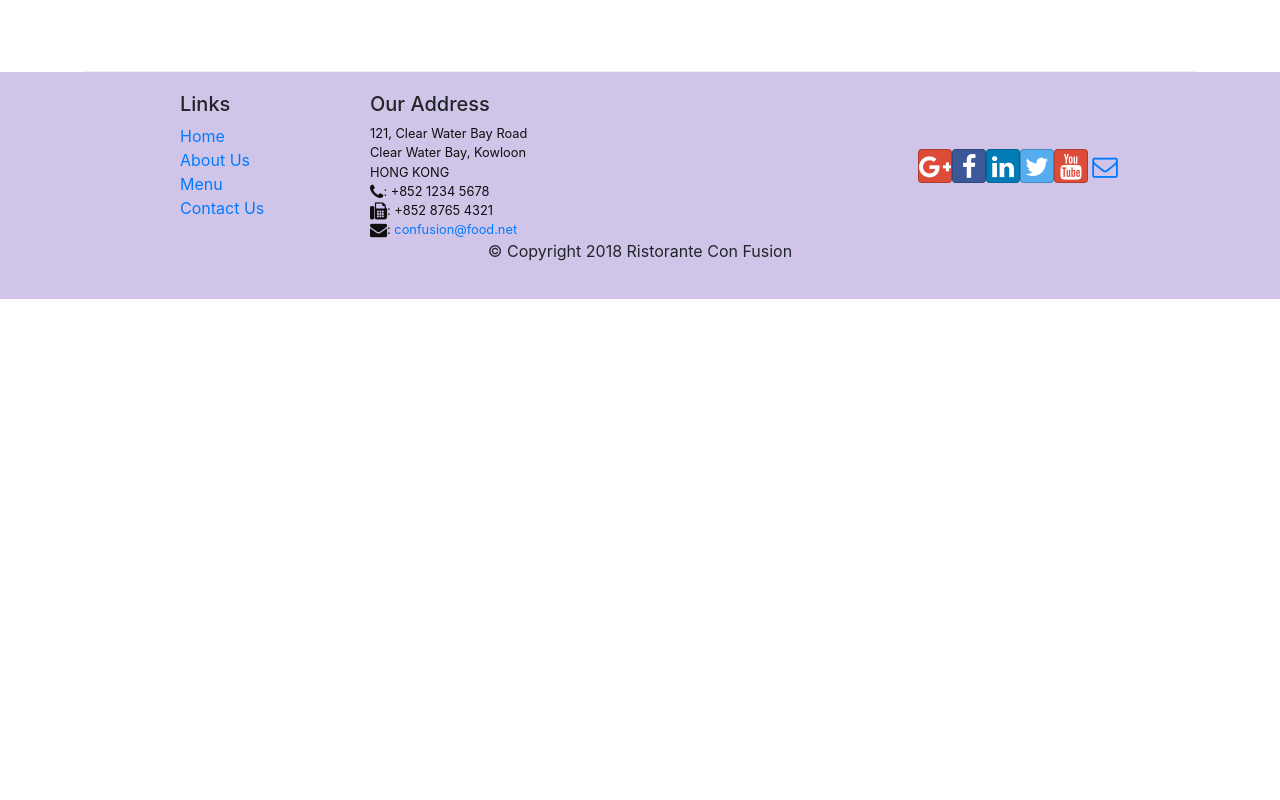
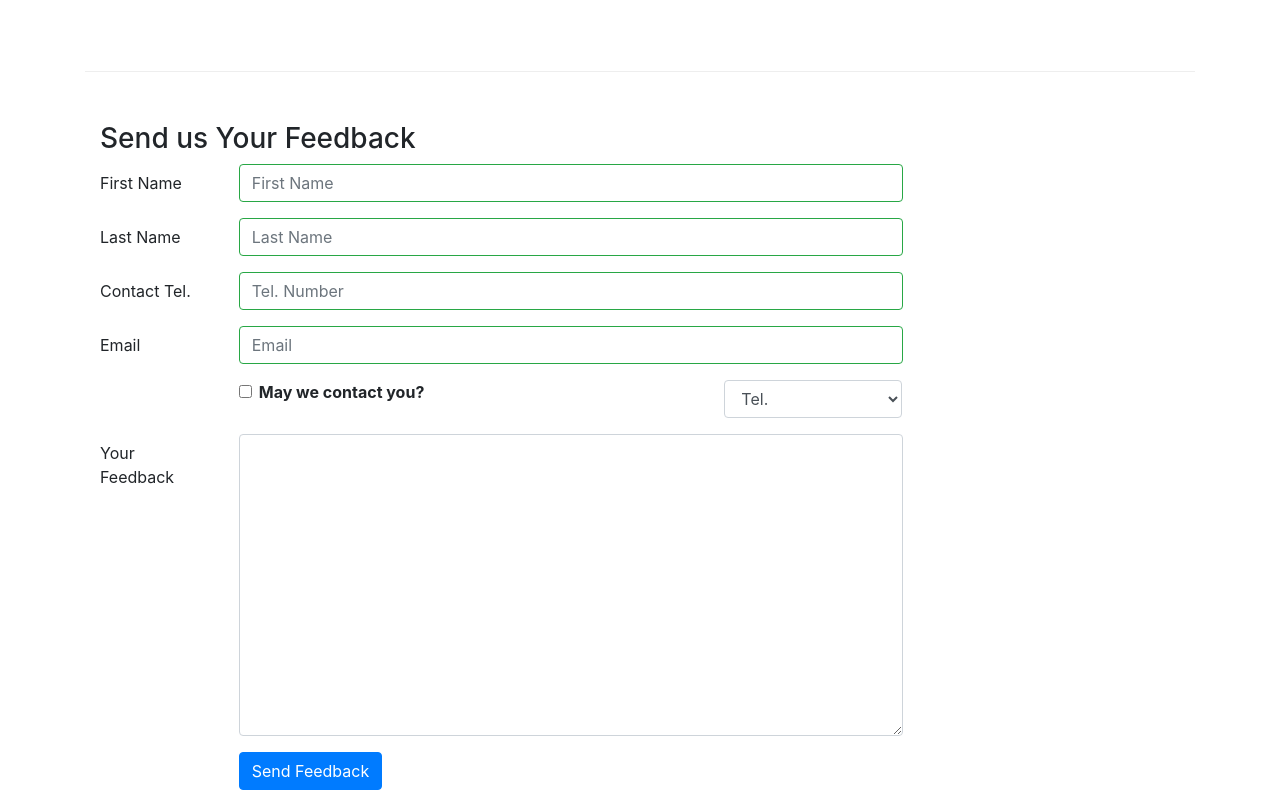
Before and after one commit to billkien00/FUNIX-reactjs, a React (Create React App) app: page /contactus in a window 1280 px wide. Shown: the part 800-1600 px from the top of the page. Before the commit the page ends 1099 px from the top, so only its background shows below. Built offline with nearby package versions, Linux system fonts and the light colour scheme.

Commit message:
lab6 form validation

```diff
--- a/src/components/ContactComponent.js
+++ b/src/components/ContactComponent.js
@@ -1,14 +1,102 @@
-import React from 'react';
-import { Link } from 'react-router-dom';
-import { Breadcrumb, BreadcrumbItem } from 'reactstrap';
+import React, { Component } from "react";
+import { Errors } from "react-redux-form";
+import { Link } from "react-router-dom";
+import {
+  Breadcrumb,
+  BreadcrumbItem,
+  Button,
+  Form,
+  FormGroup,
+  Label,
+  Input,
+  Col,
+  Row,
+  FormFeedback,
+} from "reactstrap";
 
-function Contact() {
-    return(
+class Contact extends Component {
+  constructor(props) {
+    super(props);
+
+    this.state = {
+      firstname: "",
+      lastname: "",
+      telnum: "",
+      email: "",
+      agree: false,
+      contactType: "Tel.",
+      message: "",
+      touched: {
+        firstname: false,
+        lastname: false,
+        telnum: false,
+        email: false,
+      },
+    };
+
+  }
+  handleBlur=(field)=>(evt)=> {
+    this.setState({
+      touched: { ...this.state.touched, [field]: true },
+    });
+  }
+  validate(firstname, lastname, telnum, email) {
+    const erros = {
+      firstname: "",
+      lastname: "",
+      telnum: "",
+      email: "",
+    };
+    if (this.state.touched.firstname && firstname.length < 3) {
+      erros.firstname = "First Name should be >=3 characters";
+    } else if (this.state.touched.firstname && firstname.length > 10) {
+      erros.firstname = "First Name should be <=10 characters";
+    }
+    if (this.state.touched.lastname && lastname.length < 3) {
+      erros.lastname = "Last Name should be >=3 characters";
+    } else if (this.state.touched.lastname && lastname.length > 10) {
+      erros.lastname = "Last Name should be <=10 characters";
+    }
+    const reg = /\(?([0-9]{3})\)?([ .-]?)([0-9]{3})\2([0-9]{4})/;
+    if (this.state.touched.telnum && !reg.test(telnum)) {
+      erros.telnum = "Tel. Number should contain only number";
+    }
+    if (
+      this.state.email &&
+      email.split("").filter((x) => x === "@").length !== 1
+    ) {
+      erros.email = "Email shoud contai a @";
+    }
+    return erros;
+  }
+
+  handleInputChange = (event) => {
+    const target = event.target;
+    const value = target.type === "checkbox" ? target.checked : target.value;
+    const name = target.name;
+    this.setState({
+      [name]: value,
+    });
+  };
+  handleSubmit = (event) => {
+    console.log("Current state is" + JSON.stringify(this.state));
+    alert("Current state is" + JSON.stringify(this.state));
+    event.preventDefault();
+  };
+  render() {
+    const errors = this.validate(
+      this.state.firstname,
+      this.state.lastname,
+      this.state.telnum,
+      this.state.email
+    );
+    return (
       <div className="container">
-
         <div className="row">
           <Breadcrumb>
-                    <BreadcrumbItem><Link to="/home">Home</Link></BreadcrumbItem>
+            <BreadcrumbItem>
+              <Link to="/home">Home</Link>
+            </BreadcrumbItem>
             <BreadcrumbItem active>Contact Us</BreadcrumbItem>
           </Breadcrumb>
           <div className="col-12">
@@ -24,12 +112,18 @@ function Contact() {
           <div className="col-12 col-sm-4 offset-sm-1">
             <h5>Our Address</h5>
             <address>
-                        121, Clear Water Bay Road<br />
-                        Clear Water Bay, Kowloon<br />
-                        HONG KONG<br />
-                        <i className="fa fa-phone"></i>: +852 1234 5678<br />
-                        <i className="fa fa-fax"></i>: +852 8765 4321<br />
-                        <i className="fa fa-envelope"></i>: <a href="mailto:confusion@food.net">confusion@food.net</a>
+              121, Clear Water Bay Road
+              <br />
+              Clear Water Bay, Kowloon
+              <br />
+              HONG KONG
+              <br />
+              <i className="fa fa-phone"></i>: +852 1234 5678
+              <br />
+              <i className="fa fa-fax"></i>: +852 8765 4321
+              <br />
+              <i className="fa fa-envelope"></i>:{" "}
+              <a href="mailto:confusion@food.net">confusion@food.net</a>
             </address>
           </div>
           <div className="col-12 col-sm-6 offset-sm-1">
@@ -37,14 +131,162 @@ function Contact() {
           </div>
           <div className="col-12 col-sm-11 offset-sm-1">
             <div className="btn-group" role="group">
-                        <a role="button" className="btn btn-primary" href="tel:+85212345678"><i className="fa fa-phone"></i> Call</a>
-                        <a role="button" className="btn btn-info"><i className="fa fa-skype"></i> Skype</a>
-                        <a role="button" className="btn btn-success" href="mailto:confusion@food.net"><i className="fa fa-envelope-o"></i> Email</a>
+              <a
+                role="button"
+                className="btn btn-primary"
+                href="tel:+85212345678"
+              >
+                <i className="fa fa-phone"></i> Call
+              </a>
+              <a role="button" className="btn btn-info">
+                <i className="fa fa-skype"></i> Skype
+              </a>
+              <a
+                role="button"
+                className="btn btn-success"
+                href="mailto:confusion@food.net"
+              >
+                <i className="fa fa-envelope-o"></i> Email
+              </a>
             </div>
+          </div>
+        </div>
+        <div className="row row-content">
+          <div className="col-12">
+            <h3>Send us Your Feedback</h3>
+          </div>
+          <div className="col-12 col-md-9">
+            <Form onSubmit={this.handleSubmit}>
+              <FormGroup row>
+                <Label htmlFor="firstname" md={2}>
+                  First Name
+                </Label>
+                <Col md={10}>
+                  <Input
+                    valid={errors.firstname === ""}
+                    invalid={errors.firstname !== ""}
+                    onChange={this.handleInputChange}
+                    onBlur={this.handleBlur("firstname")}
+                    type="text"
+                    id="firstname"
+                    name="firstname"
+                    placeholder="First Name"
+                    value={this.state.firstname}
+                  ></Input>
+                  <FormFeedback>{errors.firstname}</FormFeedback>
+                </Col>
+              </FormGroup>
+              <FormGroup row>
+                <Label htmlFor="lastname" md={2}>
+                  Last Name
+                </Label>
+                <Col md={10}>
+                  <Input
+                    valid={errors.lastname === ""}
+                    invalid={errors.lastname !== ""}
+                    onBlur={this.handleBlur("lastname")}
+                    onChange={this.handleInputChange}
+                    type="text"
+                    id="lastname"
+                    name="lastname"
+                    placeholder="Last Name"
+                    value={this.state.lastname}
+                  ></Input>
+                  <FormFeedback>{errors.lastname}</FormFeedback>
+                </Col>
+              </FormGroup>
+              <FormGroup row>
+                <Label htmlFor="telnum" md={2}>
+                  Contact Tel.
+                </Label>
+                <Col md={10}>
+                  <Input
+                    valid={errors.telnum === ""}
+                    invalid={errors.telnum !== ""}
+                    onBlur={this.handleBlur("telnum")}
+                    onChange={this.handleInputChange}
+                    type="tel"
+                    id="telnum"
+                    name="telnum"
+                    placeholder="Tel. Number"
+                    value={this.state.telnum}
+                  ></Input>
+                  <FormFeedback>{errors.telnum}</FormFeedback>
+                </Col>
+              </FormGroup>
+              <FormGroup row>
+                <Label htmlFor="email" md={2}>
+                  Email
+                </Label>
+                <Col md={10}>
+                  <Input
+                    valid={errors.email === ""}
+                    invalid={errors.email !== ""}
+                    onBlur={this.handleBlur("email")}
+                    onChange={this.handleInputChange}
+                    type="email"
+                    id="email"
+                    name="email"
+                    placeholder="Email"
+                    value={this.state.email}
+                  ></Input>
+                  <FormFeedback>{errors.email}</FormFeedback>
+                </Col>
+              </FormGroup>
+              <FormGroup row>
+                <Col md={{ size: 6, offset: 2 }}>
+                  <FormGroup check>
+                    <Label check>
+                      <Input
+                        onChange={this.handleInputChange}
+                        type="checkbox"
+                        name="agree"
+                        checked={this.state.agree}
+                      ></Input>
+                      <strong>May we contact you?</strong>
+                    </Label>
+                  </FormGroup>
+                </Col>
+                <Col md={{ size: 3, offset: 1 }}>
+                  <Input
+                    onChange={this.handleInputChange}
+                    type="select"
+                    name="contactType"
+                    value={this.state.contactType}
+                  >
+                    <option>Tel.</option>
+                    <option>Email</option>
+                  </Input>
+                </Col>
+              </FormGroup>
+              <FormGroup row>
+                <Label htmlFor="message" md={2}>
+                  Your Feedback
+                </Label>
+                <Col md={10}>
+                  <Input
+                    onChange={this.handleInputChange}
+                    type="textarea"
+                    id="message"
+                    name="message"
+                    rows="12"
+                    value={this.state.message}
+                  ></Input>
+                </Col>
+              </FormGroup>
+              <FormGroup row>
+                <Col md={{ size: 10, offset: 2 }}>
+                  <Button type="sumit" color="primary">
+                    Send Feedback
+                  </Button>
+                </Col>
+              </FormGroup>
+            </Form>
           </div>
         </div>
       </div>
     );
   }
+}
 
 export default Contact;
--- a/src/components/HeaderComponent.js
+++ b/src/components/HeaderComponent.js
@@ -1,39 +1,91 @@
-import React, { Component } from 'react'
-import { NavLink } from 'react-router-dom';
-import { Nav, Navbar, NavbarBrand, Jumbotron, NavbarToggler, Collapse, NavItem  } from 'reactstrap';
+import React, { Component } from "react";
+import { NavLink } from "react-router-dom";
+import {
+  Nav,
+  Navbar,
+  NavbarBrand,
+  Jumbotron,
+  NavbarToggler,
+  Collapse,
+  NavItem,
+  Button,
+  Modal,
+  ModalHeader,
+  ModalBody,
+  FormGroup,
+  Label,
+  Input,
+  Form,
+} from "reactstrap";
 
 export default class HeaderComponent extends Component {
   constructor(props) {
-        super(props)
+    super(props);
 
     this.state = {
-             isNavOpen: false
+      isNavOpen: false,
+      isModalOpen: false,
+    };
   }
-    }
-    toggleNav=()=>{
+  toggleNav = () => {
     this.state({
-            isNavOpen:!this.state.isNavOpen
-        })
+      isNavOpen: !this.state.isNavOpen,
+    });
+  };
+
+  toggleModal = () => {
+    this.setState({
+      isModalOpen: !this.state.isModalOpen,
+    });
+  };
+  handleLogin=(event) =>{
+      this.toggleModal()
+      alert('Username: ' + this.username.value + 'Password: ' + this.password.value + 'Remember : ' +this.remember.checked)
+      event.preventDefault()
   }
 
   render() {
     return (
       <React.Fragment>
-                <Navbar dark expand='md'>
+        <Navbar dark expand="md">
           <div className="container">
             <NavbarToggler onClick={this.toggleNav} />
-                        <NavbarBrand className='mr-auto' href='/'><img src='assets/images/logo.png' height='30' width='41' alt = 'Ristorante Con Fusion' /></NavbarBrand>
+            <NavbarBrand className="mr-auto" href="/">
+              <img
+                src="assets/images/logo.png"
+                height="30"
+                width="41"
+                alt="Ristorante Con Fusion"
+              />
+            </NavbarBrand>
             <Collapse isOpen={this.state.isNavOpen} navbar>
               <Nav navbar>
                 <NavItem>
-                                    <NavLink className='nav-link' to='/home'><span className='fa fa-home fa-lg'></span>Home</NavLink>
+                  <NavLink className="nav-link" to="/home">
+                    <span className="fa fa-home fa-lg"></span>Home
+                  </NavLink>
                 </NavItem>
                 <NavItem>
-                                    <NavLink className='nav-link' to='/aboutus'><span className='fa fa-home fa-lg'></span>About US</NavLink>
-                                </NavItem> <NavItem>
-                                    <NavLink className='nav-link' to='/menu'><span className='fa fa-home fa-lg'></span>Menu</NavLink>
-                                </NavItem> <NavItem>
-                                    <NavLink className='nav-link' to='/contactus'><span className='fa fa-home fa-lg'></span>Contact Us</NavLink>
+                  <NavLink className="nav-link" to="/aboutus">
+                    <span className="fa fa-home fa-lg"></span>About US
+                  </NavLink>
+                </NavItem>{" "}
+                <NavItem>
+                  <NavLink className="nav-link" to="/menu">
+                    <span className="fa fa-home fa-lg"></span>Menu
+                  </NavLink>
+                </NavItem>{" "}
+                <NavItem>
+                  <NavLink className="nav-link" to="/contactus">
+                    <span className="fa fa-home fa-lg"></span>Contact Us
+                  </NavLink>
+                </NavItem>
+              </Nav>
+              <Nav className="ml-auto" navbar>
+                <NavItem>
+                  <Button outline onClick={this.toggleModal}>
+                    <span className="fa fa-sign-in fa-lg"></span>Login
+                  </Button>
                 </NavItem>
               </Nav>
             </Collapse>
@@ -41,10 +93,11 @@ export default class HeaderComponent extends Component {
         </Navbar>
         <Jumbotron>
           <div className="container">
-                        <div className='row row-header'>
-                            <div className='col-12 col-sm-6'>
+            <div className="row row-header">
+              <div className="col-12 col-sm-6">
                 <h1>Ristorante con Fusion</h1>
-                                <p>We take inspiration from the World&#39;s best cuisines,
+                <p>
+                  We take inspiration from the World&#39;s best cuisines,
                   and create a unique fusion experience. Our lipsmacking creations will tickle y
                   our culinary senses!
                 </p>
@@ -52,7 +105,27 @@ export default class HeaderComponent extends Component {
             </div>
           </div>
         </Jumbotron>
+        <Modal isOpen={this.state.isModalOpen} toggle={this.toggleModal}>
+          <ModalHeader toggle={this.toggleModal}>Login</ModalHeader>
+          <ModalBody>
+            <Form onSubmit={this.handleLogin}>
+              <FormGroup>
+                <Label htmlFor="username">Username</Label>
+                <Input type="text" id="username" name="username" innerRef={(input)=>this.username = input}></Input>
+                <Label htmlFor="password">Password</Label>
+                <Input type="password" id="password" name="password" innerRef={(input)=>this.password = input}></Input>
+              </FormGroup>
+              <FormGroup check>
+                  <Label check>
+                      <Input type='checkbox' name='remember' innerRef={(input)=>this.remember = input}></Input>
+                      Remember me
+                  </Label>
+              </FormGroup>
+              <Button type='submit' value='submit' className='bg-primary'>Login</Button>
+            </Form>
+          </ModalBody>
+        </Modal>
       </React.Fragment>
-        )
+    );
   }
 }
```
Lines whose indentation alone changed are shown as unchanged.
